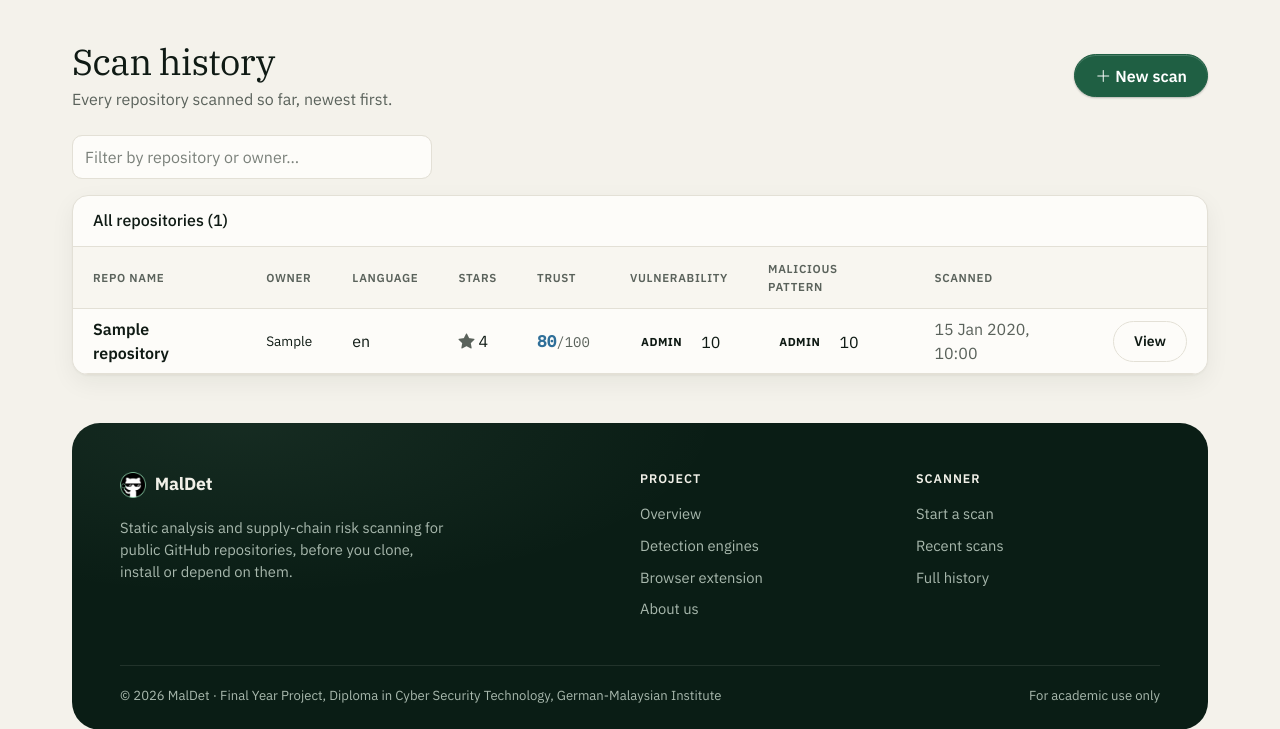
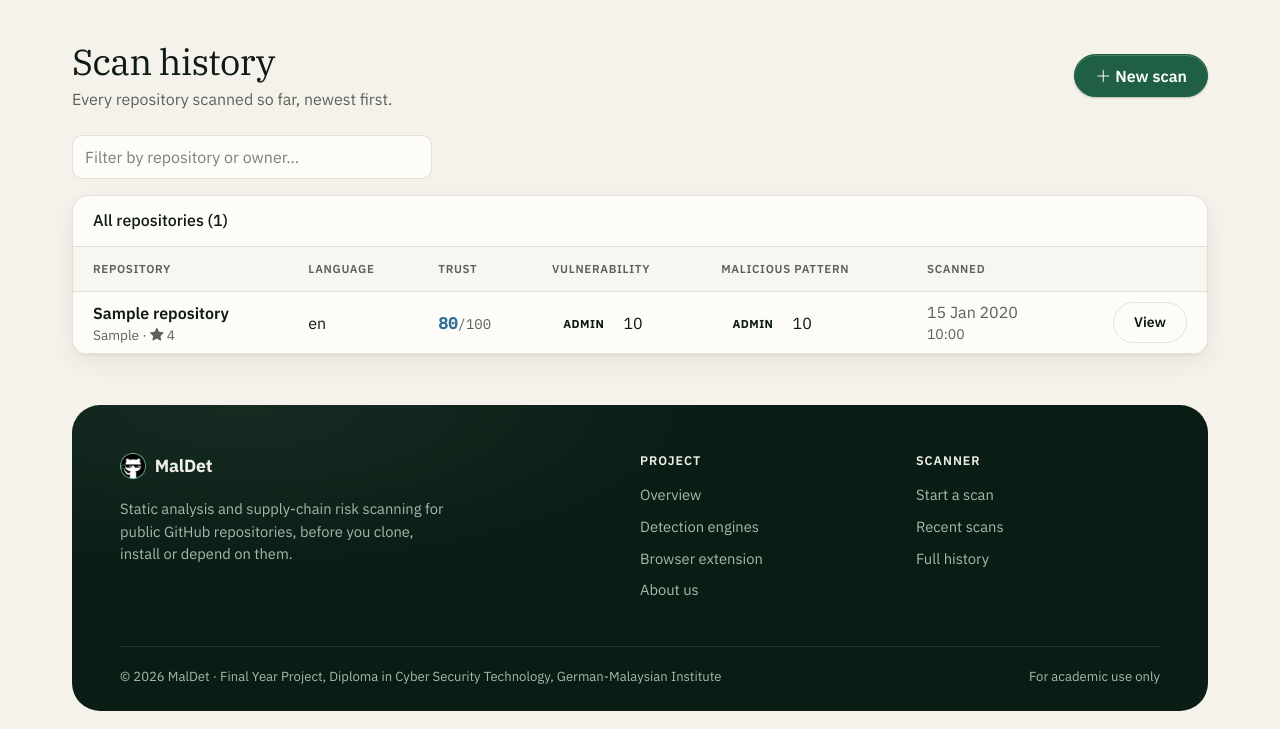
Before and after one commit to Skidotus/maldet, a Flask app: page /history in a window 1280 px wide. Shown: the part 65-794 px from the top of the page. Run offline with Flask 3, Linux system fonts and the light colour scheme; tables that the repository leaves empty hold one stand-in row (values such as "Sample post"); data that the repository does not hold is empty; some libraries are stand-ins or nearby versions.

Commit message:
Stop the history table pushing its View buttons off the card
Adding the Trust column made the history table nine columns wide, and the
View button in the last column was clipped by the card's edge. Owner and
stars now sit under the repository name, as they already do on the
landing page's table, and the scanned time drops to its own line instead
of wrapping. Below 1200px both tables also give up the Language column
(still on the report page), which is what it takes for the button to fit
at 1024px. Checked at 1300px, 1024px and phone width.

```diff
--- a/templates/history.html
+++ b/templates/history.html
@@ -29,10 +29,12 @@
         <table class="table table-ledger table-stack align-middle mb-0" id="registerTable">
           <thead>
             <tr>
-              <th>Repo Name</th>
-              <th>Owner</th>
-              <th>Language</th>
-              <th>Stars</th>
+              {# Owner and stars live under the name (as on the landing page's
+                 table) so the Trust column fits without pushing the View
+                 button off the edge of the card. #}
+              <th>Repository</th>
+              {# Language is the column given up below 1200px, so the View button never clips. #}
+              <th class="d-none d-xl-table-cell">Language</th>
               <th>Trust</th>
               <th>Vulnerability</th>
               <th>Malicious Pattern</th>
@@ -43,12 +45,13 @@
           <tbody>
             {% for repo in repos %}
               <tr>
-                <td class="repo-name td-full">{{ repo.repo_name }}</td>
-                <td class="repo-owner td-full">{{ repo.owner }}</td>
-                <td class="td-hide-sm">
+                <td class="td-full">
+                  <span class="repo-name">{{ repo.repo_name }}</span>
+                  <span class="repo-owner d-block">{{ repo.owner }} &middot; <i class="bi bi-star-fill" aria-hidden="true"></i> {{ repo.stars }}</span>
+                </td>
+                <td class="td-hide-sm d-none d-xl-table-cell">
                   {% if repo.language %}{{ repo.language }}{% else %}<span class="text-muted">&mdash;</span>{% endif %}
                 </td>
-                <td class="td-hide-sm"><i class="bi bi-star-fill text-muted me-1" aria-hidden="true"></i>{{ repo.stars }}</td>
                 {% set t = trust_for(repo) %}<td data-label="Trust">{% if t %}<span class="trust-chip score-{{ t.level | lower }}" title="Trust score out of 100 (not a probability)">{{ t.trust }}<small>/100</small></span>{% else %}<span class="text-muted">&mdash;</span>{% endif %}</td>
                 <td data-label="Vulnerability"><span class="axis-cell">
                   <span class="seal-badge seal-{{ repo.vuln_level | lower }}">{{ repo.vuln_level }}</span>
@@ -58,14 +61,14 @@
                   <span class="seal-badge seal-{{ repo.malware_level | lower }}">{{ repo.malware_level }}</span>
                   <span class="score-{{ repo.malware_level | lower }}">{{ repo.malware_score | round | int }}</span>
                 </span></td>
-                <td class="text-muted td-date">{{ repo.scanned_at.strftime('%d %b %Y, %H:%M') if repo.scanned_at else '—' }}</td>
+                <td class="text-muted td-date text-nowrap">{% if repo.scanned_at %}{{ repo.scanned_at.strftime('%d %b %Y') }}<span class="d-block small">{{ repo.scanned_at.strftime('%H:%M') }}</span>{% else %}&mdash;{% endif %}</td>
                 <td class="text-end">
                   <a href="{{ url_for('detail', repo_id=repo.id) }}" class="btn btn-sm btn-outline-parchment btn-pill row-action">View</a>
                 </td>
               </tr>
             {% endfor %}
             <tr id="registerNoMatches" style="display: none;">
-              <td colspan="9" class="text-center text-muted py-4 td-full">No repositories match your filter.</td>
+              <td colspan="7" class="text-center text-muted py-4 td-full">No repositories match your filter.</td>
             </tr>
           </tbody>
         </table>
--- a/templates/index.html
+++ b/templates/index.html
@@ -452,7 +452,7 @@
               <thead>
                 <tr>
                   <th scope="col">Repository</th>
-                  <th scope="col">Language</th>
+                  <th scope="col" class="d-none d-xl-table-cell">Language</th>
                   <th scope="col">Trust</th>
                   <th scope="col">Vulnerability</th>
                   <th scope="col">Malicious pattern</th>
@@ -467,7 +467,7 @@
                       <span class="repo-name">{{ repo.repo_name }}</span>
                       <span class="repo-owner d-block">{{ repo.owner }} &middot; <i class="bi bi-star-fill" aria-hidden="true"></i> {{ repo.stars }}</span>
                     </td>
-                    <td class="td-hide-sm">{% if repo.language %}{{ repo.language }}{% else %}<span class="text-muted">&mdash;</span>{% endif %}</td>
+                    <td class="td-hide-sm d-none d-xl-table-cell">{% if repo.language %}{{ repo.language }}{% else %}<span class="text-muted">&mdash;</span>{% endif %}</td>
                     {% set t = trust_for(repo) %}<td data-label="Trust">{% if t %}<span class="trust-chip score-{{ t.level | lower }}" title="Trust score out of 100 (not a probability)">{{ t.trust }}<small>/100</small></span>{% else %}<span class="text-muted">&mdash;</span>{% endif %}</td>
                     <td data-label="Vulnerability"><span class="axis-cell">
                       <span class="seal-badge seal-{{ repo.vuln_level | lower }}">{{ repo.vuln_level }}</span>
```
